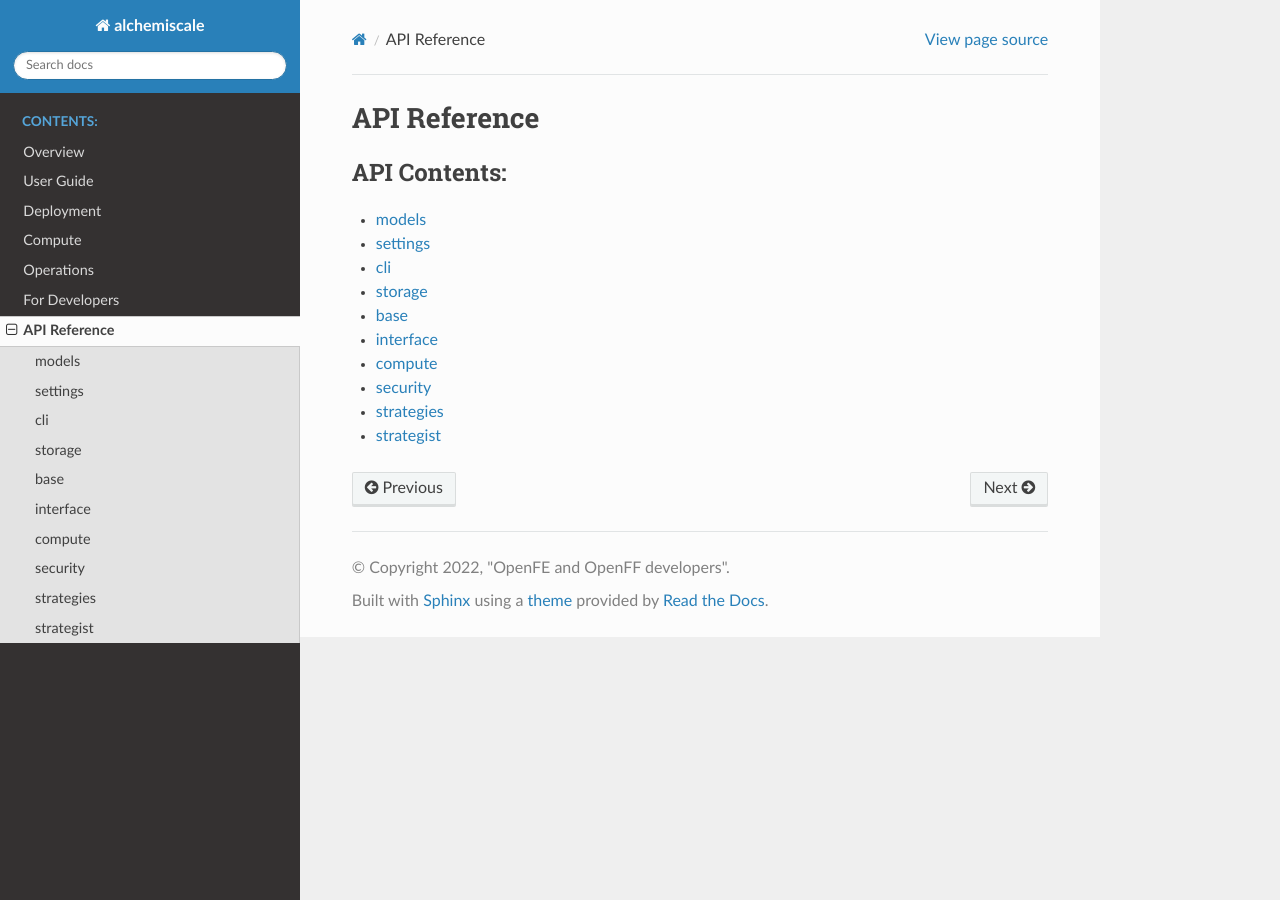
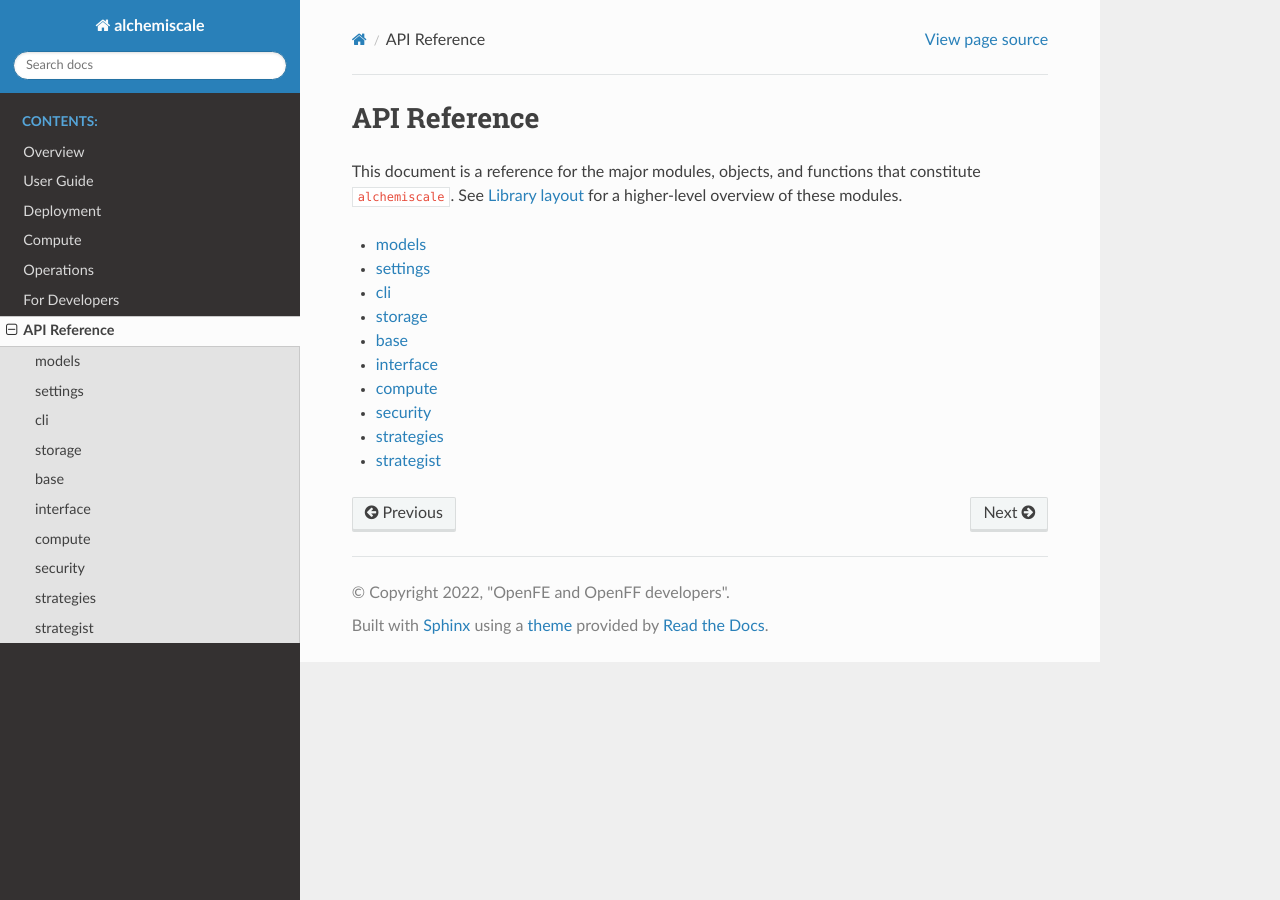
Before and after one commit to OpenFreeEnergy/alchemiscale, a Sphinx documentation site: the page built from docs/api.rst, in a window 1280 px wide. Built offline with Sphinx 7.4.7 and the Read the Docs theme 2.0.0, drawn with Linux system fonts in a browser that asks for light colours.

Commit message:
Intro, and adding separators for readability between submodules

```diff
--- a/docs/api.rst
+++ b/docs/api.rst
@@ -4,10 +4,11 @@
 API Reference
 #############
 
+This document is a reference for the major modules, objects, and functions that constitute ``alchemiscale``.
+See :ref:`library-layout` for a higher-level overview of these modules.
+
 .. toctree::
    :maxdepth: 1
-   :caption: API Contents:
-
 
    ./api/models
    ./api/settings
--- a/docs/api/base.rst
+++ b/docs/api/base.rst
@@ -6,6 +6,8 @@
     :members:
     :show-inheritance:
 
+----
+
 .. automodule:: alchemiscale.base.client
     :members:
     :show-inheritance:
--- a/docs/development.rst
+++ b/docs/development.rst
@@ -183,6 +183,8 @@
 .. _this template configuration: https://github.com/openforcefield/alchemiscale/blob/main/devtools/configs/synchronous-compute-settings.yaml
 
 
+.. _library-layout:
+
 **************
 Library layout
 **************
```
